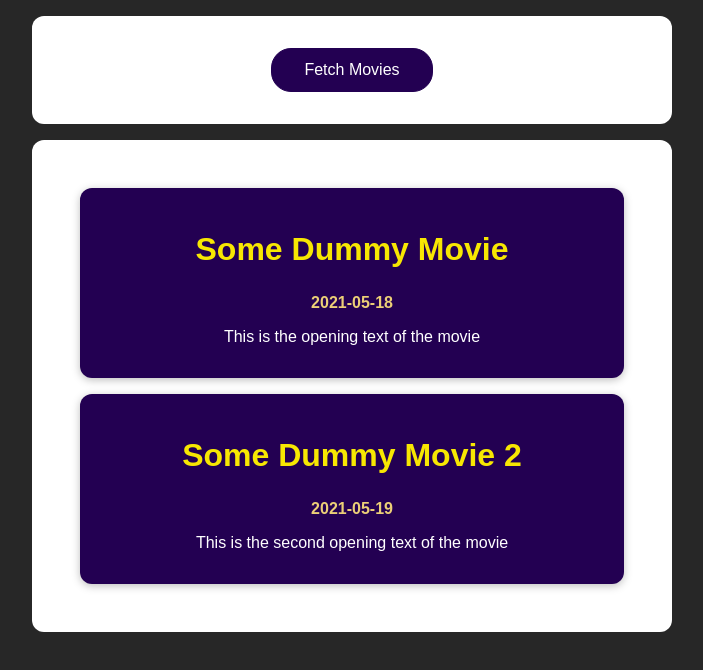
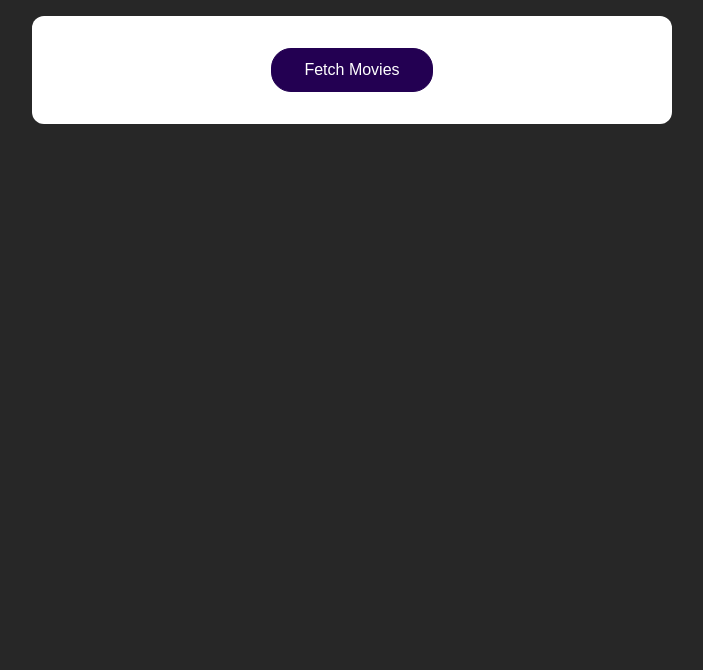
Before and after one commit to GurunathSolanki/react-rest, a React (Create React App) app: page / in a window 1280 px wide. Shown: the top 670 px of the page, without its empty margins (288-991 px from the left). Built offline with nearby package versions, Linux system fonts and the light colour scheme.

Commit message:
Added logic to make a REST call using fetch.

```diff
--- a/src/App.js
+++ b/src/App.js
@@ -1,32 +1,49 @@
-import React from "react";
+import React, { useState } from "react";
 
 import MoviesList from "./components/MoviesList";
 import "./App.css";
 
 function App() {
-  const dummyMovies = [
-    {
-      id: 1,
-      title: "Some Dummy Movie",
-      openingText: "This is the opening text of the movie",
-      releaseDate: "2021-05-18",
-    },
-    {
-      id: 2,
-      title: "Some Dummy Movie 2",
-      openingText: "This is the second opening text of the movie",
-      releaseDate: "2021-05-19",
-    },
-  ];
+  const [movies, setMovies] = useState([]);
+  const [isLoading, setIsLoading] = useState(false);
+
+  const fetchMoviesHandler = () => {
+    setIsLoading(true);
+    fetch("https://swapi.dev/api/films")
+      .then((response) => {
+        return response.json();
+      })
+      .then((data) => {
+        const transformedMovies = data.results.map((movie) => {
+          return {
+            id: movie.episode_id,
+            title: movie.title,
+            openingText: movie.opening_crawl,
+            releaseDate: movie.release_date,
+          };
+        });
+
+        setMovies(transformedMovies);
+        setIsLoading(false);
+      });
+  };
 
   return (
     <React.Fragment>
       <section>
-        <button>Fetch Movies</button>
+        <button onClick={fetchMoviesHandler}>Fetch Movies</button>
       </section>
-      <section>
-        <MoviesList movies={dummyMovies} />
-      </section>
+      {movies.length > 0 && (
+        <section>
+          <MoviesList movies={movies} />
+        </section>
+      )}
+
+      {isLoading && (
+        <section>
+          <p>Loading...</p>
+        </section>
+      )}
     </React.Fragment>
   );
 }
```
